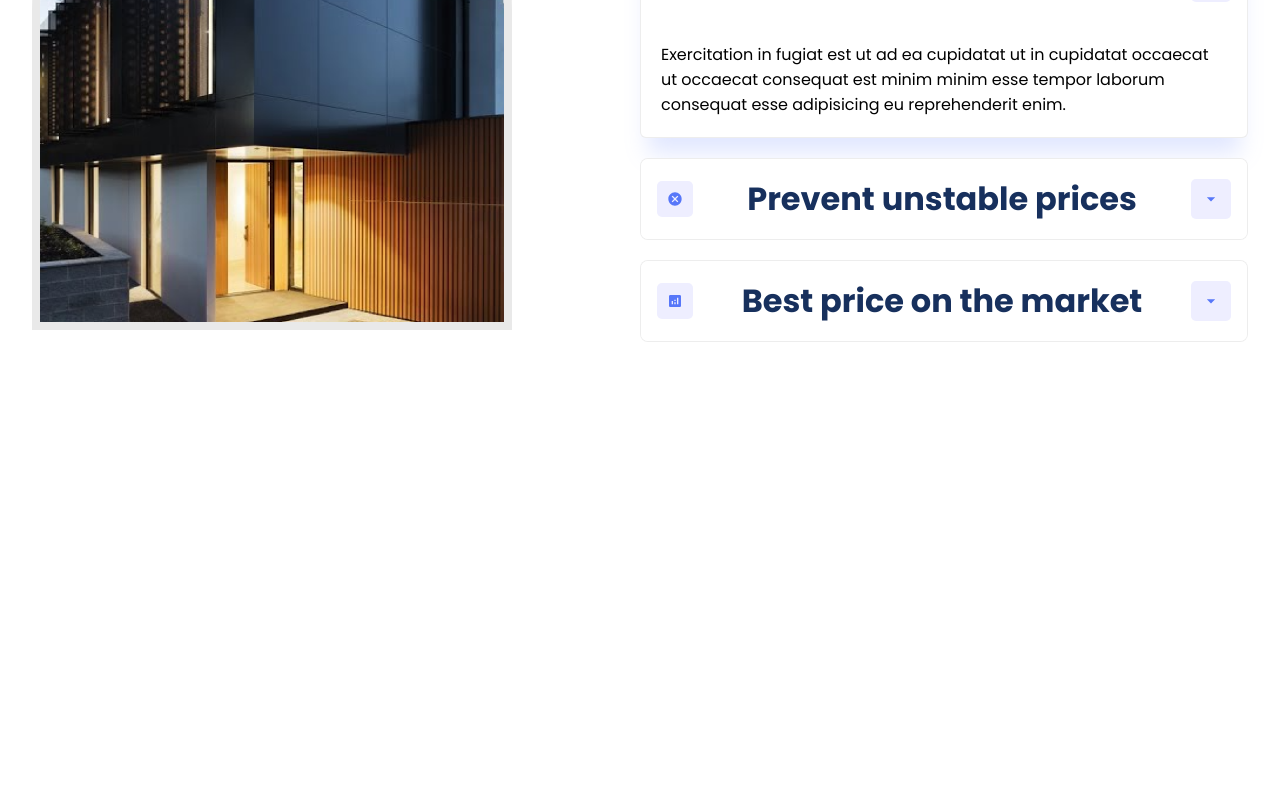
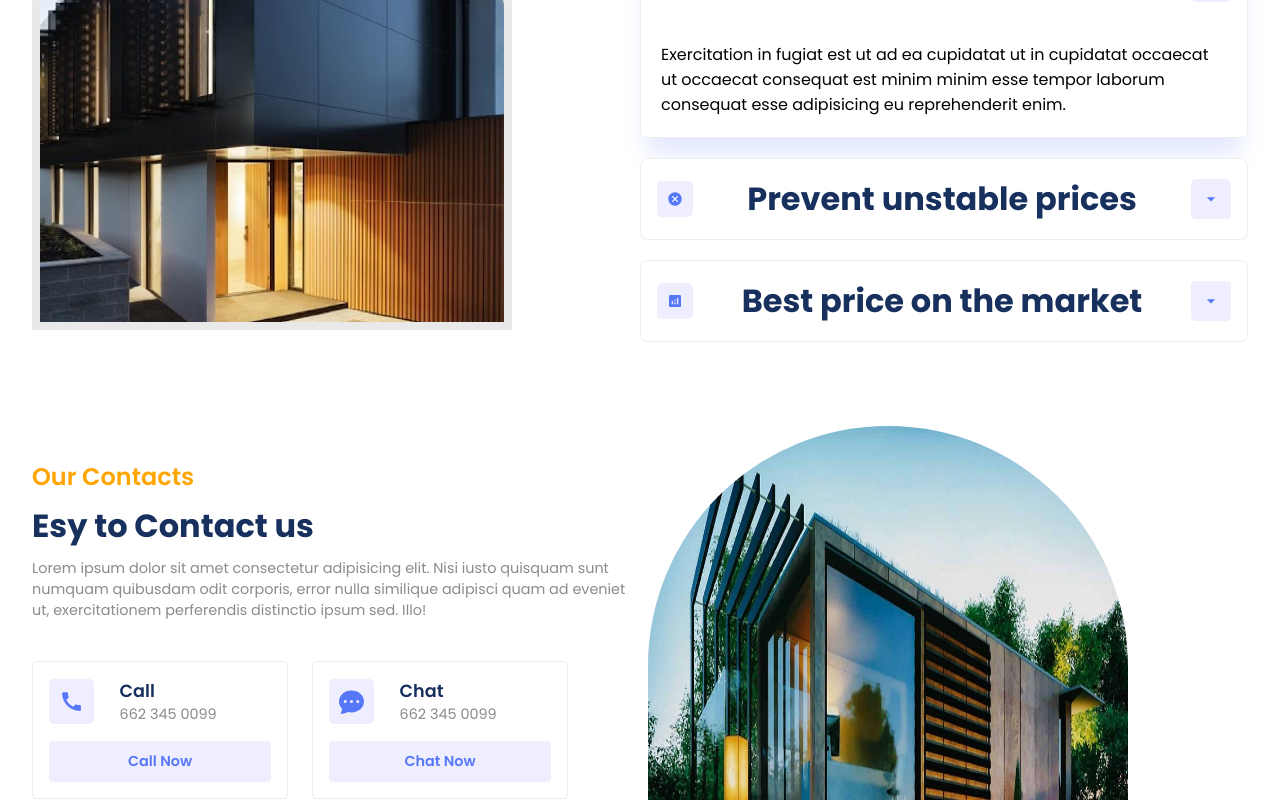
Before and after one commit to DIPAYANPOREL/real_estate_project, a React (Vite) app: page / in a window 1280 px wide. Shown: the part 2000-2800 px from the top of the page. Before the commit the page ends 2394 px from the top, so only its background shows below. Built offline with nearby package versions, Linux system fonts and the light colour scheme.

Commit message:
Complete UI website for windows

```diff
--- a/src/App.jsx
+++ b/src/App.jsx
@@ -4,6 +4,9 @@ import "./App.css";
 import Companies from "./components/Companies/Companies";
 import Residencies from "./components/Residencies/Residencies"
 import Value from "./components/Value/Value";
+import Contact from "./components/Contact/Contact";
+import GetStarted from "./components/GetStarted/GetStarted";
+import Footer from "./components/Footer/Footer";
 
 function App() {
   return (
@@ -16,6 +19,9 @@ function App() {
       <Companies />
       <Residencies />
       <Value />
+      <Contact />
+      <GetStarted />
+      <Footer/>
     </div>
 
   );
--- /dev/null
+++ b/src/components/Contact/Contact.css
@@ -0,0 +1,55 @@
+.c-container {
+  justify-content: space-between;
+}
+
+.c-container > div {
+  flex: 1;
+}
+.c-right {
+  width: 100%;
+}
+.c-left {
+  gap: 0.5rem;
+}
+.contactModes {
+  margin-top: 2rem;
+  gap: 1rem;
+}
+.contactModes .row {
+  gap: 1.5rem;
+}
+.mode {
+  width: 16rem;
+  padding: 1rem;
+  border: 0.8px solid rgba(128, 128, 128, 0.143);
+  border-radius: 5px;
+  gap: 1rem;
+  transition: all 33ms ease-in;
+}
+.mode .button {
+  width: 100%;
+  background: var(--lightBlue);
+  color: var(--blue);
+  font-size: 0.9rem;
+  font-weight: 600;
+}
+.mode > :nth-child(1) {
+  width: 100%;
+  gap: 1.6rem;
+}
+
+.mode .detail .primaryText {
+  font-size: 1.1rem;
+  font-weight: 600;
+}
+
+.mode:hover {
+  scale: 1.1;
+  box-shadow: var(--shadow);
+}
+
+.mode .button:hover {
+  background: var(--blue-gradient);
+  color: white;
+  scale: 0.8;
+}
--- /dev/null
+++ b/src/components/Contact/Contact.jsx
@@ -0,0 +1,100 @@
+import React from 'react';
+import "./Contact.css";
+import { MdCall } from 'react-icons/md';
+import { BsFillChatDotsFill } from "react-icons/bs";
+import { HiChatBubbleBottomCenter } from "react-icons/hi2";
+
+const Contact = () => {
+    return (
+        <section className="c-wrapper">
+            <div className="paddings innerWidth flexCenter c-container">
+                {/* Left Side */}
+                <div className="flexColStart c-left">
+                    <span className="orangeText">Our Contacts</span>
+                    <span className="primaryText">Esy to Contact us</span>
+                    <span className="secondaryText">Lorem ipsum dolor sit amet consectetur adipisicing elit.
+                        Nisi iusto quisquam sunt numquam quibusdam odit corporis, error nulla
+                        similique adipisci quam ad eveniet ut, exercitationem perferendis distinctio
+                        ipsum sed. Illo!
+                    </span>
+                    <div className="flexColStart contactModes">
+                        {/* First row */}
+                        {/* First mode */}
+                        <div className="flexStart row">
+                            <div className="flexColCenter mode">
+                                <div className="flexStart">
+                                    <div className="flexCenter icon">
+                                        <MdCall size={25} />
+                                    </div>
+                                    <div className="flexColStart detail">
+                                        <span className="primaryText">Call</span>
+                                        <span className="secondaryText">662 345 0099</span>
+                                    </div>
+                                </div>
+                                <div className="flexCenter button">
+                                    Call Now
+                                </div>
+                            </div>
+                            {/* Second mode */}
+                            <div className="flexColCenter mode">
+                                <div className="flexStart">
+                                    <div className="flexCenter icon">
+                                        <BsFillChatDotsFill size={25} />
+                                    </div>
+                                    <div className="flexColStart detail">
+                                        <span className="primaryText">Chat</span>
+                                        <span className="secondaryText">662 345 0099</span>
+                                    </div>
+                                </div>
+                                <div className="flexCenter button">
+                                    Chat Now
+                                </div>
+                            </div>
+                        </div>
+                        {/* Second row */}
+                        {/* Third mode */}
+                        <div className="flexStart row">
+                            <div className="flexColCenter mode">
+                                <div className="flexStart">
+                                    <div className="flexCenter icon">
+                                        <BsFillChatDotsFill size={25} />
+                                    </div>
+                                    <div className="flexColStart detail">
+                                        <span className="primaryText">Video Call</span>
+                                        <span className="secondaryText">662 345 0099</span>
+                                    </div>
+                                </div>
+                                <div className="flexCenter button">
+                                    Video Call Now
+                                </div>
+                            </div>
+                            {/* Fourth mode */}
+                            <div className="flexColCenter mode">
+                                <div className="flexStart">
+                                    <div className="flexCenter icon">
+                                        <BsFillChatDotsFill size={25} />
+                                    </div>
+                                    <div className="flexColStart detail">
+                                        <span className="primaryText">Message</span>
+                                        <span className="secondaryText">662 345 0099</span>
+                                    </div>
+                                </div>
+                                <div className="flexCenter button">
+                                    Message Now
+                                </div>
+                            </div>
+                        </div>
+                    </div>
+                </div>
+                {/* Right Side */}
+                <div className="c-right">
+                    <div className="image-container">
+                        <img src="./contact.jpg" alt="image" />
+                    </div>
+                </div>
+            </div>
+        </section>
+    )
+}
+
+export default Contact
--- /dev/null
+++ b/src/components/Footer/Footer.css
@@ -0,0 +1,11 @@
+.f-container {
+  justify-content: space-between;
+}
+.f-left {
+  gap: 1rem;
+}
+.f-menu {
+  gap: 1.5rem;
+  margin-top: 1.5rem;
+  font-weight: 500;
+}
--- /dev/null
+++ b/src/components/Footer/Footer.jsx
@@ -0,0 +1,33 @@
+import React from 'react';
+import "./Footer.css"
+
+const Footer = () => {
+    return (
+        <section className="f-wrapper">
+            <div className="paddings innerWidth flexCenter f-container">
+                {/* Left */}
+                <div className="flexColStart f-left">
+                    <img src="./logo2.png" alt="logo" width={120} />
+                    <span className="secondaryText">
+                        Lorem ipsum dolor sit amet consectetur adipisicing elit.
+                        <br /> Illo nostrum sed modi, impedit consequatur
+                    </span>
+                </div>
+                {/* Right */}
+                <div className="f-right flexColStart">
+                    <span className="primaryText">
+                        Information</span>
+                    <span className="secondayText">123 ABCD Road, FL 34, Abcd</span>
+                    <div className="flexCenter f-menu">
+                        <span>Property</span>
+                        <span>Services</span>
+                        <span>Product</span>
+                        <span>About Us</span>
+                    </div>
+                </div>
+            </div>
+        </section>
+    )
+}
+
+export default Footer
--- /dev/null
+++ b/src/components/GetStarted/GetStarted.css
@@ -0,0 +1,21 @@
+.inner-container {
+  gap: 1.5rem;
+  background: #4161df;
+  padding: 2rem;
+  border-radius: 10px;
+  border: 6px solid#5d77d6;
+  text-align: center;
+}
+.inner-container .primaryText {
+  font-weight: 600;
+  color: white;
+}
+.inner-container .seondaryText {
+  color: rgba(255, 255, 255, 0.587);
+}
+.inner-container .button {
+  background: #5a73d7;
+  border: 2px solid white;
+  box-shadow: var(--shadow);
+  border-radius: 10px;
+}
--- /dev/null
+++ b/src/components/GetStarted/GetStarted.jsx
@@ -0,0 +1,24 @@
+import React from 'react';
+import "./GetStarted.css";
+
+const GetStarted = () => {
+    return (
+        <section className="g-wrapper">
+            <div className="paddings innerWidth g-container">
+                <div className="flexColCenter inner-container">
+                    <span className="primaryText">Get Started with Homles.</span>
+                    <span className="secondaryText">Lorem ipsum dolor sit amet consectetur adipisicing elit. Quod ad
+                        <br />sequi esse hic ex quisquam, temporibus repellendus ipsum
+                    </span>
+                    <nutton className="button">
+                        <a href="mailto:dipayanporelcllg@gmail.com">
+                            Get Started
+                        </a>
+                    </nutton>
+                </div>
+            </div>
+        </section>
+    )
+}
+
+export default GetStarted;
--- a/src/components/Value/Value.jsx
+++ b/src/components/Value/Value.jsx
@@ -22,6 +22,7 @@ const Value = () => {
                         <img src="./value.png" alt="image of buliding" />
                     </div>
                 </div>
+                {/* Right Side */}
                 <div className="flexColStart v-right">
                     <span className='orangeText' >Our Value</span>
                     <span className='primaryText'>Value We Give To You </span>
```
